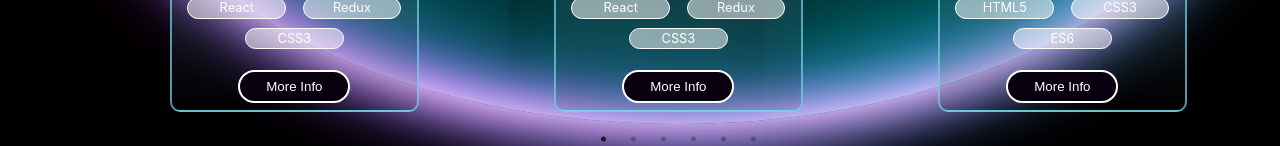
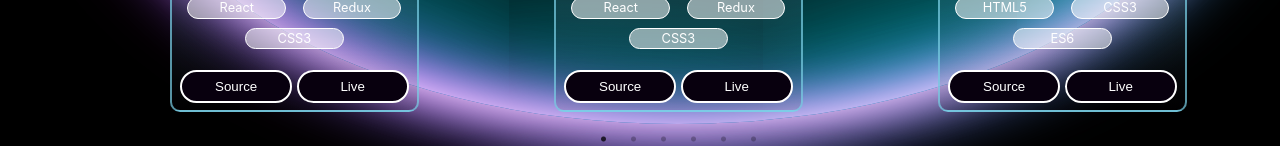
Before and after one commit to sunga12/new-portfolio, a React (Create React App) app: page / in a window 1280 px wide. Shown: the part 1310-1456 px from the top of the page. Built offline with nearby package versions, Linux system fonts and the light colour scheme.

Commit message:
Add live button, add modal and useState, update classes

```diff
--- a/src/components/Project.js
+++ b/src/components/Project.js
@@ -1,4 +1,4 @@
-import React from 'react';
+import React, { useState } from 'react';
 import PropTypes from 'prop-types';
 import { motion } from 'framer-motion';
 
@@ -16,11 +16,19 @@ const buttonVariants = {
 };
 
 const Project = ({
-  name, description, featuredImage, technologies, category,
-}) => (
+  name, description, featuredImage, technologies, liveLink, sourceLink, category, deployed,
+}) => {
+  const [modalOpen, setModalOpen] = useState(false);
+
+  const close = () => setModalOpen(false);
+  const open = () => setModalOpen(true);
+
+  return (
+    <>
+      {modalOpen}
       <div className={`${category} 'project'`}>
-    <div>
-      <img src={featuredImage} alt="project" />
+        <div className="img-div">
+          <img className="proj-img" src={featuredImage} alt="project" />
         </div>
         <h4>{name}</h4>
         <p className="proj-desc">{description}</p>
@@ -29,22 +37,45 @@ const Project = ({
             <li className="tech" key={tech.id}>{tech}</li>
           ))}
         </ul>
+        <a href={sourceLink} target="_blank" rel="noreferrer">
           <motion.button
             variants={buttonVariants}
             whileHover="hover"
-      type="button"
+            whileTap={{ scale: 0.9 }}
+            onClick={() => (modalOpen ? close() : open())}
           >
-      More Info
+            Source
           </motion.button>
+        </a>
+        <span> </span>
+        {true
+        && (
+        <a href={liveLink} target="_blank" rel="noreferrer">
+          <motion.button
+            variants={buttonVariants}
+            whileHover="hover"
+            whileTap={{ scale: 0.9 }}
+            onClick={() => (modalOpen ? close() : open())}
+          >
+            {deployed}
+            Live
+          </motion.button>
+        </a>
+        )}
       </div>
+    </>
   );
+};
 
 Project.propTypes = {
   name: PropTypes.string,
   description: PropTypes.string,
   featuredImage: PropTypes.string,
   technologies: PropTypes.string,
+  liveLink: PropTypes.string,
+  sourceLink: PropTypes.string,
   category: PropTypes.string,
+  deployed: PropTypes.bool,
 };
 
 Project.defaultProps = {
@@ -52,7 +83,10 @@ Project.defaultProps = {
   featuredImage: '',
   description: '',
   technologies: '',
+  liveLink: '',
+  sourceLink: '',
   category: '',
+  deployed: '',
 };
 
 export default Project;
```
Lines whose indentation alone changed are shown as unchanged.
